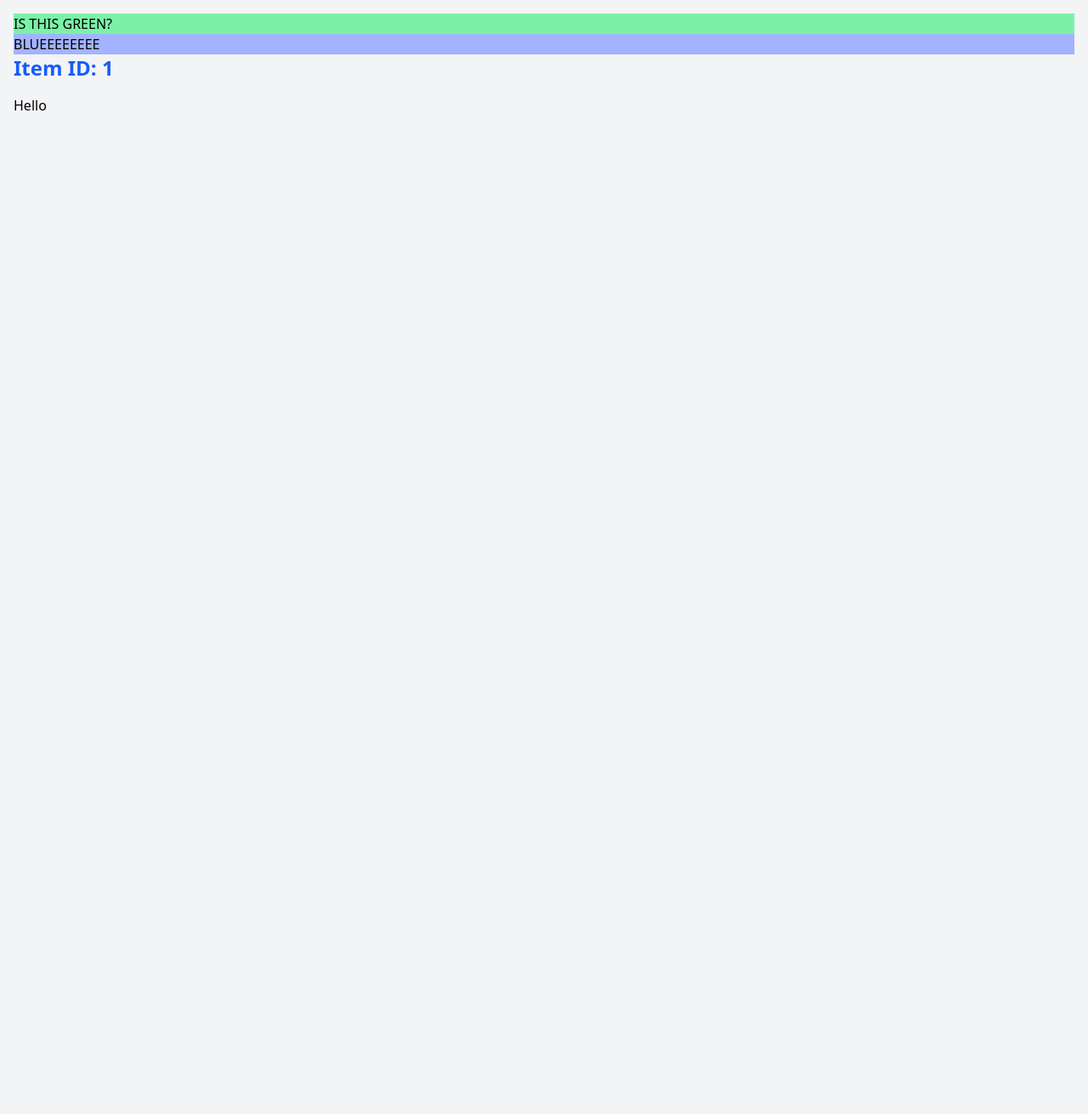
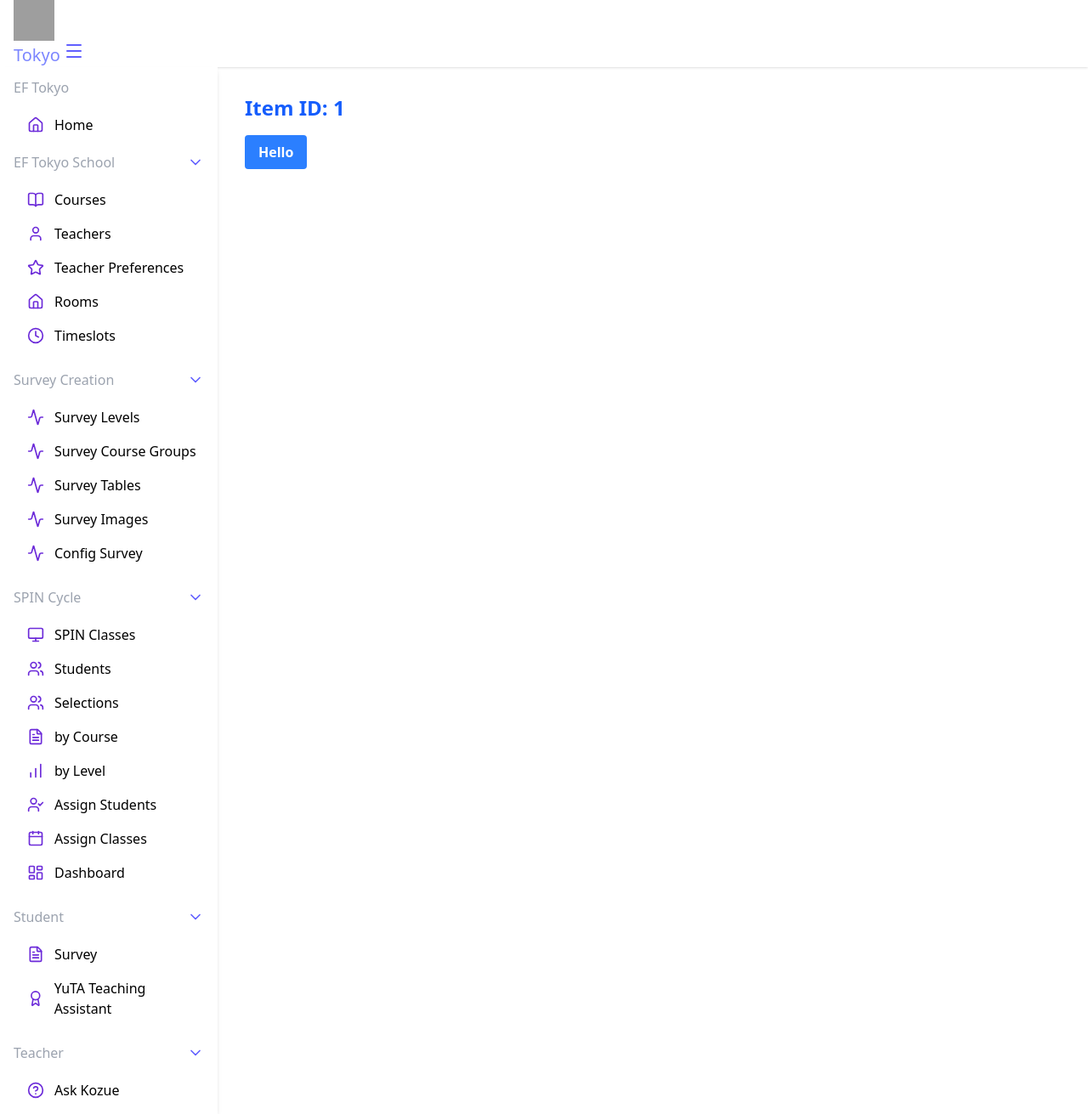
Before and after one commit to ohmaye/DatastarJinja, a FastAPI app: page /items/1 in a window 1280 px wide. Shown: the whole page at 85% size. Before the commit the page ends 130 px from the top, so only its background shows below. Run offline with FastAPI, Linux system fonts and the light colour scheme; some libraries are stand-ins or nearby versions; grey boxes are pictures that could not be loaded.

Commit message:
Navbar refactored

```diff
--- a/main.py
+++ b/main.py
@@ -8,9 +8,10 @@ from fastapi.templating import Jinja2Templates
 from datastar_py.responses import DatastarFastAPIResponse
 import asyncio
 import datetime
-
+from src.utils import is_datastar
 from fastapi_tailwind import tailwind
 from contextlib import asynccontextmanager
+from menu_data import MENU_DATA
 
 static_files = StaticFiles(directory = "static")
 
@@ -35,15 +36,20 @@ app = FastAPI(
 app.mount("/static", StaticFiles(directory="static"), name="static")
 templates = Jinja2Templates(directory="templates")
 
+# Add global context data to all templates
+templates.env.globals["menu_data"] = MENU_DATA
+
 class Item(BaseModel):
     name: str
     price: float
     is_offer: Union[bool, None] = None
 
 
-@app.get("/")
-def read_root():
-    return {"message": "Hello World"}
+@app.get("/", response_class=HTMLResponse)
+def read_root(request: Request):
+    return templates.TemplateResponse(
+        request=request, name="layout.html", context={}
+    )
 
 
 @app.get("/items/{id}", response_class=HTMLResponse)
@@ -58,7 +64,8 @@ def read_item(item_id: int, id:str):
 
 
 @app.get("/updates")
-async def updates():
+async def updates(request: Request):
+    print("IS DATASTAR", is_datastar(request))
     async def tst(sse):
         yield sse.merge_fragments(["""<div id="hello">DID IT</div>"""])
 
--- /dev/null
+++ b/menu_data.py
@@ -0,0 +1,58 @@
+"""
+Menu data configuration for the application navigation.
+This module defines the navigation structure that will be passed to templates.
+"""
+
+MENU_DATA = [
+    {
+        'title': 'EF Tokyo School',
+        'menu_var': 'school_menu',
+        'menu_items': [
+            {'icon': 'book-open', 'text': 'Courses', 'url': '/school/courses'},
+            {'icon': 'user', 'text': 'Teachers', 'url': '/school/teachers'},
+            {'icon': 'star', 'text': 'Teacher Preferences', 'url': '/'},
+            {'icon': 'home', 'text': 'Rooms', 'url': '/school/rooms'},
+            {'icon': 'clock', 'text': 'Timeslots', 'url': '/school/timeslots'}
+        ]
+    },
+    {
+        'title': 'Survey Creation',
+        'menu_var': 'survey_menu',
+        'menu_items': [
+            {'icon': 'activity', 'text': 'Survey Levels', 'url': '/survey/levels'},
+            {'icon': 'activity', 'text': 'Survey Course Groups', 'url': '/survey/groups'},
+            {'icon': 'activity', 'text': 'Survey Tables', 'url': '/survey/tables'},
+            {'icon': 'activity', 'text': 'Survey Images', 'url': '/survey/images'},
+            {'icon': 'activity', 'text': 'Config Survey', 'url': '/survey/surveys'}
+        ]
+    },
+    {
+        'title': 'SPIN Cycle',
+        'menu_var': 'spin_menu',
+        'menu_items': [
+            {'icon': 'monitor', 'text': 'SPIN Classes', 'url': '/spin/spin_classes'},
+            {'icon': 'users', 'text': 'Students', 'url': '/spin/students'},
+            {'icon': 'users', 'text': 'Selections', 'url': '/spin/selections'},
+            {'icon': 'file-text', 'text': 'by Course', 'url': '/spin/by_course'},
+            {'icon': 'bar-chart', 'text': 'by Level', 'url': '/spin/by_level'},
+            {'icon': 'user-check', 'text': 'Assign Students', 'url': '/spin/assign_students/'},
+            {'icon': 'calendar', 'text': 'Assign Classes', 'url': '/spin/assign_classes/'},
+            {'icon': 'layout-dashboard', 'text': 'Dashboard', 'url': '/'}
+        ]
+    },
+    {
+        'title': 'Student',
+        'menu_var': 'student_menu',
+        'menu_items': [
+            {'icon': 'file-text', 'text': 'Survey', 'url': '/student/survey', 'target': '_blank'},
+            {'icon': 'award', 'text': 'YuTA Teaching Assistant', 'url': '/'}
+        ]
+    },
+    {
+        'title': 'Teacher',
+        'menu_var': 'teacher_menu',
+        'menu_items': [
+            {'icon': 'help-circle', 'text': 'Ask Kozue', 'url': '/'}
+        ]
+    }
+]
--- a/static/output.css
+++ b/static/output.css
@@ -539,11 +539,38 @@
   .mb-4 {
     margin-bottom: calc(var(--spacing) * 4);
   }
+  .ml-auto {
+    margin-left: auto;
+  }
+  .block {
+    display: block;
+  }
+  .flex {
+    display: flex;
+  }
   .grid {
     display: grid;
   }
+  .h-12 {
+    height: calc(var(--spacing) * 12);
+  }
   .min-h-screen {
     min-height: 100vh;
+  }
+  .w-12 {
+    width: calc(var(--spacing) * 12);
+  }
+  .w-64 {
+    width: calc(var(--spacing) * 64);
+  }
+  .flex-1 {
+    flex: 1;
+  }
+  .items-center {
+    align-items: center;
+  }
+  .justify-between {
+    justify-content: space-between;
   }
   .rounded {
     border-radius: 0.25rem;
@@ -551,14 +578,8 @@
   .bg-blue-500 {
     background-color: var(--color-blue-500);
   }
-  .bg-gray-100 {
-    background-color: var(--color-gray-100);
-  }
-  .bg-green-300 {
-    background-color: var(--color-green-300);
-  }
-  .bg-indigo-300 {
-    background-color: var(--color-indigo-300);
+  .bg-white {
+    background-color: var(--color-white);
   }
   .p-4 {
     padding: calc(var(--spacing) * 4);
@@ -573,6 +594,10 @@
     font-size: var(--text-2xl);
     line-height: var(--tw-leading, var(--text-2xl--line-height));
   }
+  .text-xl {
+    font-size: var(--text-xl);
+    line-height: var(--tw-leading, var(--text-xl--line-height));
+  }
   .font-bold {
     --tw-font-weight: var(--font-weight-bold);
     font-weight: var(--font-weight-bold);
@@ -580,8 +605,22 @@
   .text-blue-600 {
     color: var(--color-blue-600);
   }
+  .text-indigo-400 {
+    color: var(--color-indigo-400);
+  }
+  .text-indigo-500 {
+    color: var(--color-indigo-500);
+  }
   .text-white {
     color: var(--color-white);
+  }
+  .shadow-md {
+    --tw-shadow: 0 4px 6px -1px var(--tw-shadow-color, rgb(0 0 0 / 0.1)), 0 2px 4px -2px var(--tw-shadow-color, rgb(0 0 0 / 0.1));
+    box-shadow: var(--tw-inset-shadow), var(--tw-inset-ring-shadow), var(--tw-ring-offset-shadow), var(--tw-ring-shadow), var(--tw-shadow);
+  }
+  .shadow-sm {
+    --tw-shadow: 0 1px 3px 0 var(--tw-shadow-color, rgb(0 0 0 / 0.1)), 0 1px 2px -1px var(--tw-shadow-color, rgb(0 0 0 / 0.1));
+    box-shadow: var(--tw-inset-shadow), var(--tw-inset-ring-shadow), var(--tw-ring-offset-shadow), var(--tw-ring-shadow), var(--tw-shadow);
   }
   .hover\:bg-blue-700 {
     &:hover {
@@ -628,3 +667,58 @@
   syntax: "*";
   inherits: false;
 }
+@property --tw-shadow {
+  syntax: "*";
+  inherits: false;
+  initial-value: 0 0 #0000;
+}
+@property --tw-shadow-color {
+  syntax: "*";
+  inherits: false;
+}
+@property --tw-inset-shadow {
+  syntax: "*";
+  inherits: false;
+  initial-value: 0 0 #0000;
+}
+@property --tw-inset-shadow-color {
+  syntax: "*";
+  inherits: false;
+}
+@property --tw-ring-color {
+  syntax: "*";
+  inherits: false;
+}
+@property --tw-ring-shadow {
+  syntax: "*";
+  inherits: false;
+  initial-value: 0 0 #0000;
+}
+@property --tw-inset-ring-color {
+  syntax: "*";
+  inherits: false;
+}
+@property --tw-inset-ring-shadow {
+  syntax: "*";
+  inherits: false;
+  initial-value: 0 0 #0000;
+}
+@property --tw-ring-inset {
+  syntax: "*";
+  inherits: false;
+}
+@property --tw-ring-offset-width {
+  syntax: "<length>";
+  inherits: false;
+  initial-value: 0px;
+}
+@property --tw-ring-offset-color {
+  syntax: "*";
+  inherits: false;
+  initial-value: #fff;
+}
+@property --tw-ring-offset-shadow {
+  syntax: "*";
+  inherits: false;
+  initial-value: 0 0 #0000;
+}
--- a/templates/item.html
+++ b/templates/item.html
@@ -1,18 +1,14 @@
-<html>
-<head>
-    <title>Item Details</title>
-    <script type="module" src="https://cdn.jsdelivr.net/gh/starfederation/datastar@v1.0.0-beta.9/bundles/datastar.js"></script>
-    <link href="https://cdn.jsdelivr.net/npm/daisyui@5" rel="stylesheet" type="text/css" />
-    <link href="https://cdn.jsdelivr.net/npm/daisyui@5/themes.css" rel="stylesheet" type="text/css" />
-    <link href="{{ url_for('static', path='/output.css') }}" rel="stylesheet">
-    <meta name="viewport" content="width=device-width, initial-scale=1.0">
-</head>
-<body class="bg-gray-100 min-h-screen">
-    <div class="container mx-auto p-4">
-        <h1 class="bg-green-300">IS THIS GREEN?</h1>
-        <div class="bg-indigo-300">BLUEEEEEEEE</div>
-        <h1 class="text-2xl font-bold mb-4"><a href="{{ url_for('read_item', id=id) }}" class="text-blue-600 hover:text-blue-800">Item ID: {{ id }}</a></h1>
-        <button id="hello" data-on-click="@get('/updates')" class="btn btn-primary">Hello</button>
-    </div>
-</body>
-</html>
+{% extends "layout.html" %}
+
+{% block title %}Item Details{% endblock %}
+
+{% block head %}
+<script type="module" src="https://cdn.jsdelivr.net/gh/starfederation/datastar@v1.0.0-beta.9/bundles/datastar.js"></script>
+{% endblock %}
+
+{% block content %}
+<div class="container mx-auto p-4">
+    <h1 class="text-2xl font-bold mb-4"><a href="{{ url_for('read_item', id=id) }}" class="text-blue-600 hover:text-blue-800">Item ID: {{ id }}</a></h1>
+    <button id="hello" data-on-click="@get('/updates')" class="bg-blue-500 hover:bg-blue-700 text-white font-bold py-2 px-4 rounded">Hello</button>
+</div>
+{% endblock %}
--- /dev/null
+++ b/templates/layout.html
@@ -0,0 +1,98 @@
+<!DOCTYPE html>
+<html>
+<head>
+    <meta charset="UTF-8">
+    <meta name="viewport" content="width=device-width, initial-scale=1.0">
+    <title>{% block title %}EF Tokyo{% endblock %}</title>
+    <!-- Include your CSS here -->
+    <link href="{{ url_for('static', path='/output.css') }}" rel="stylesheet">
+    <script defer src="https://unpkg.com/htmx.org@1.9.10"></script>
+    <script defer src="https://unpkg.com/lucide@latest"></script>
+    <style>
+        .section-title {
+            color: #9ca3af;
+            padding: 0.75rem 1rem;
+            font-weight: 500;
+        }
+        .menu-section {
+            margin-bottom: 0.5rem;
+        }
+        .menu-toggle {
+            display: flex;
+            justify-content: space-between;
+            align-items: center;
+            padding: 0.5rem 1rem;
+            cursor: pointer;
+        }
+        .menu-item {
+            display: flex;
+            align-items: center;
+            padding: 0.5rem 1rem 0.5rem 2rem;
+        }
+        .menu-item i, .nav-icon {
+            color: #6c2bd9;
+            margin-right: 0.75rem;
+        }
+    </style>
+    {% block head %}{% endblock %}
+</head>
+
+{% macro menu_item(icon, text, url, target='') %}
+    <a href="{{ url }}" {% if target %}target="{{ target }}"{% endif %} class="menu-item">
+        <i data-lucide="{{ icon }}" class="nav-icon" width="20" height="20"></i>
+        <span>{{ text }}</span>
+    </a>
+{% endmacro %}
+
+{% macro menu_section(title, menu_var, menu_items) %}
+    <div class="menu-section">
+        <div class="section-title flex justify-between items-center">
+            {{ title }}
+            <i data-lucide="chevron-down" class="text-indigo-500" width="20" height="20"
+               data-on-click="${{ menu_var }} = !${{ menu_var }}"></i>
+        </div>
+        <div data-show="${{ menu_var }}">
+            {% for item in menu_items %}
+                {{ menu_item(item.icon, item.text, item.url, item.target|default('')) }}
+            {% endfor %}
+        </div>
+    </div>
+{% endmacro %}
+
+<body>
+    <div class="bg-white min-h-screen">
+        <div class="navbar bg-base-100 shadow-sm px-4">
+            <img src="{{ url_for('static', path='/EF Logo.png') }}" class="w-12 h-12">
+            <a href="/" class="btn btn-ghost text-xl text-indigo-400">Tokyo</a>
+            <button data-on-click="$nav_open = !$nav_open" class="ml-auto">
+                <i data-lucide="menu" class="text-indigo-500" width="24" height="24"></i>
+            </button>
+        </div>
+
+        <div class="flex">
+            <nav data-signals="{nav_open: true, school_menu: true, survey_menu: true, spin_menu: true, student_menu: true, teacher_menu: true, dev_menu: true}"
+                 class="bg-white shadow-md w-64 min-h-screen">
+
+                <!-- EF Tokyo Section -->
+                <div class="section-title">EF Tokyo</div>
+                {{ menu_item('home', 'Home', '/') }}
+
+                <!-- Menu Sections -->
+                {% for section in menu_data %}
+                    {{ menu_section(section.title, section.menu_var, section.menu_items) }}
+                {% endfor %}
+            </nav>
+
+            <div id="main" class="flex-1 p-4">
+                {% block content %}{% endblock %}
+            </div>
+        </div>
+    </div>
+
+    <script>
+        document.addEventListener('DOMContentLoaded', function() {
+            lucide.createIcons();
+        });
+    </script>
+</body>
+</html>
```
Also changed, not shown: src/utils.py (added, +9 -0 lines).
